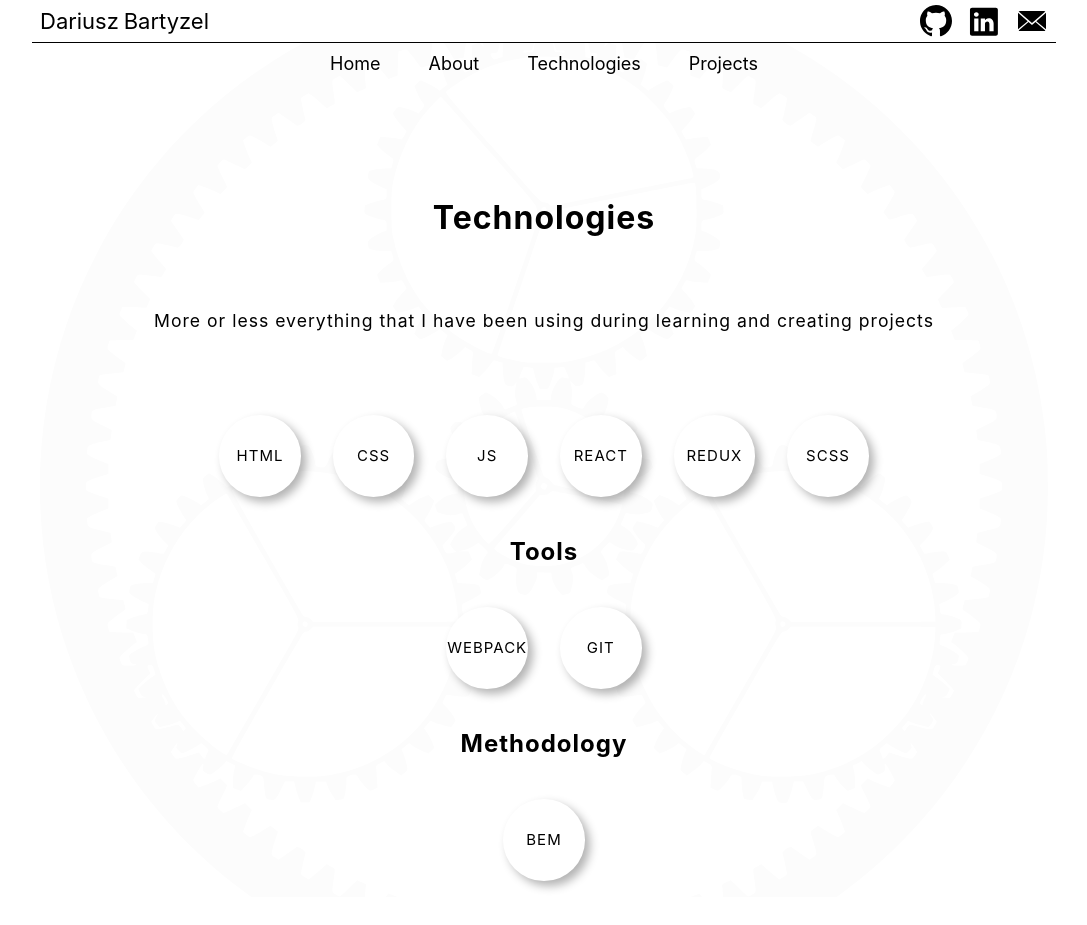
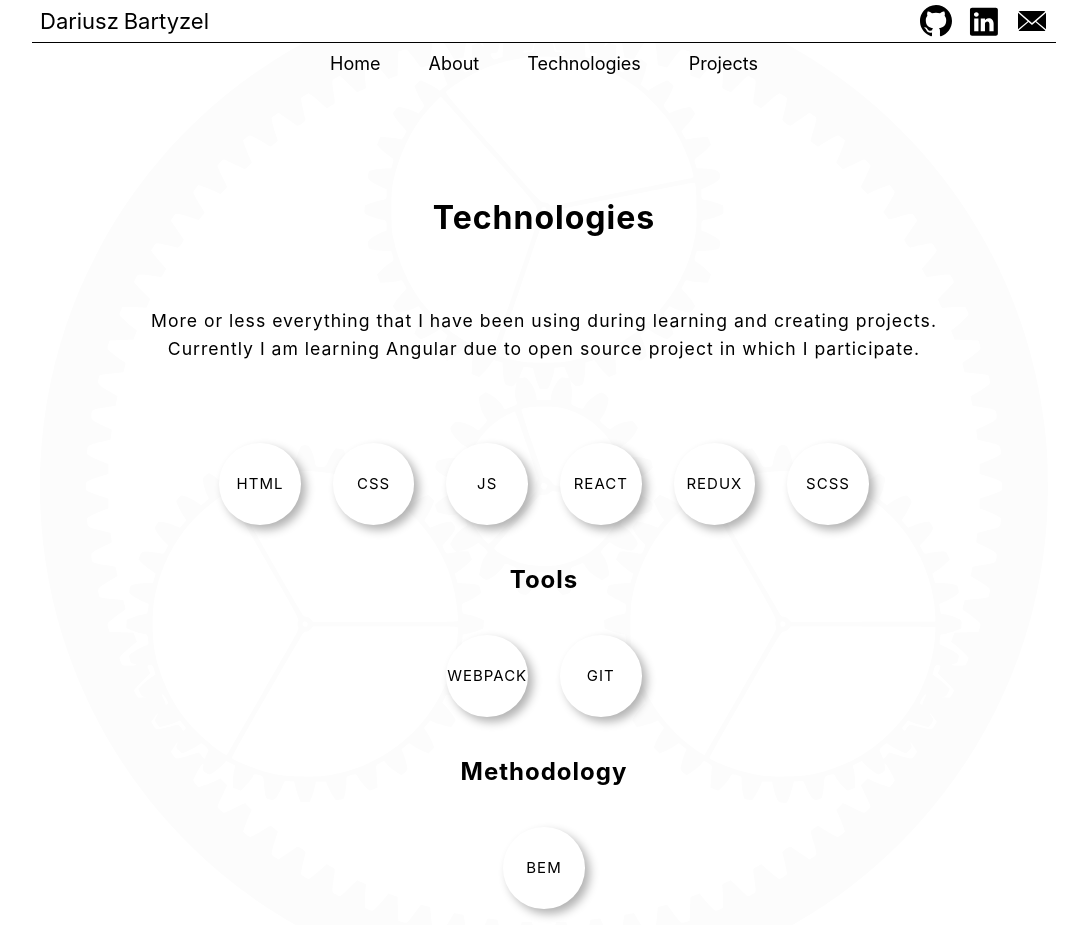
Before and after one commit to Noxtirion/Portfolio-React, a React (Create React App) app: page /technologies in a window 1280 px wide. Shown: the whole page, without its empty margins (96-1183 px from the left). Before the commit the page ends 897 px from the top, so only its background shows below. Built offline with nearby package versions, Linux system fonts and the light colour scheme.

Commit message:
Update text

```diff
--- a/src/pages/home/home.component.jsx
+++ b/src/pages/home/home.component.jsx
@@ -17,7 +17,7 @@
                   I'm <span>Darek</span>.
                </div>
             </div>
-            <div className="home__who">Beginner Front-end Developer</div>
+            <div className="home__who">...Front-end Developer...</div>
          </div>
          <img
             src={require("../../assets/style-images/gear1.svg")}
--- a/src/pages/technologies/technologies.component.jsx
+++ b/src/pages/technologies/technologies.component.jsx
@@ -23,7 +23,10 @@
       <section className="technologies">
          <h1 className="technologies__title">Technologies</h1>
          <p className="technologies__description">
-            More or less everything that I have been using during learning and creating projects
+            More or less everything that I have been using during learning and creating projects.
+         </p>
+         <p className="technologies__description technologies__description--extra">
+            Currently I am learning Angular due to open source project in which I participate.
          </p>
          <div className="technologies__elements">
             <div className="technologies__main">
--- a/src/pages/technologies/technologies.styles.scss
+++ b/src/pages/technologies/technologies.styles.scss
@@ -17,7 +17,11 @@
 
    &__description {
       text-align: center;
-      margin: 0 0.5rem 4rem;
+      margin: 0 0.5rem;
+   }
+
+   &__description--extra {
+      margin-bottom: 4rem;
    }
 
    &__elements {
```
